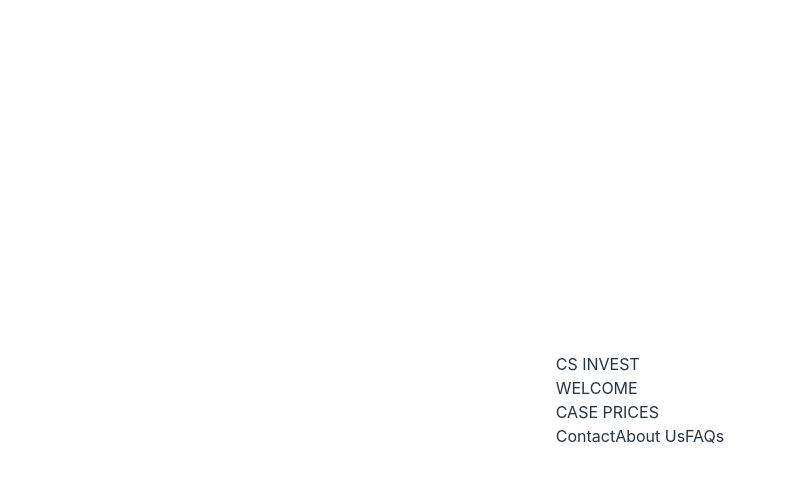
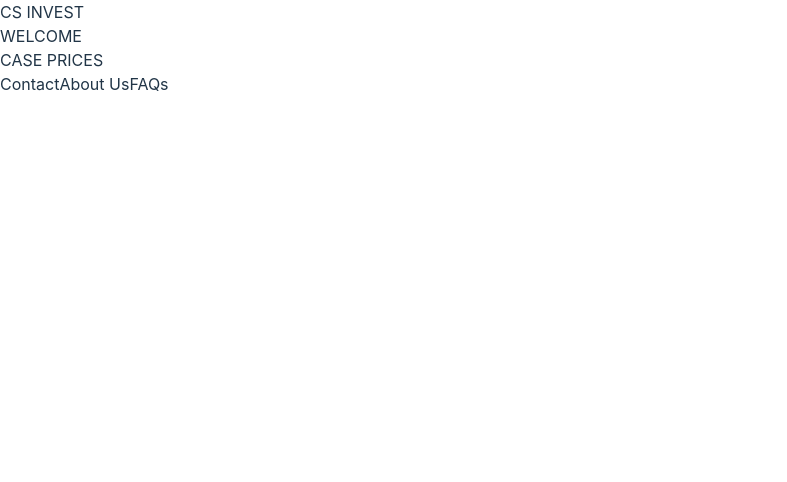
Before and after one commit to RosteckMarius/cs_invest, a React (Vite) app: page / in a window 1280 px wide. Shown: the top 482 px of the page, without its empty margins (0-787 px from the left). Built offline with nearby package versions, Linux system fonts and the light colour scheme.

Commit message:
Adjust main layout

```diff
--- a/src/App.css
+++ b/src/App.css
@@ -1,5 +1,4 @@
 #root {
-    max-width: 1280px;
+    height: 100%;
     margin: 0 auto;
-    padding: 2rem;
 }
--- a/src/components/Layout/Footer.tsx
+++ b/src/components/Layout/Footer.tsx
@@ -7,11 +7,7 @@ import {
 
 export function Footer() {
     return (
-        <div
-            className={
-                "fixed bottom-0 left-0 w-full border-t-2 bg-[var(--bg-color)] py-4"
-            }
-        >
+        <div className={"w-full border-t-2  py-4"}>
             <div className={"flex justify-center gap-4"}>
                 <Link to={CONTACT_ROUTE}>
                     <span>Contact</span>
--- a/src/components/Layout/Layout.tsx
+++ b/src/components/Layout/Layout.tsx
@@ -6,10 +6,16 @@ export function Layout() {
     const location = useLocation();
     const backButtonVisible = location.pathname !== "/";
     return (
-        <div>
+        <div className={"flex min-h-screen flex-col"}>
             {backButtonVisible && <FloatingBackButton />}
-            <Outlet />
-            <Footer></Footer>
+            <div
+                className={
+                    "flex flex-grow flex-col items-center justify-center p-4"
+                }
+            >
+                <Outlet />
+            </div>
+            <Footer />
         </div>
     );
 }
--- a/src/index.css
+++ b/src/index.css
@@ -25,12 +25,13 @@ h2 {
     @apply text-lg pb-2
 }
 
-body {
+html, body {
     margin: 0;
-    display: flex;
-    place-items: center;
+    padding: 0;
     min-width: 320px;
-    min-height: 100vh;
+    width: 100dvw;
+    min-height: 100dvh;
+    height: 100dvh;
 }
 
 button {
```
